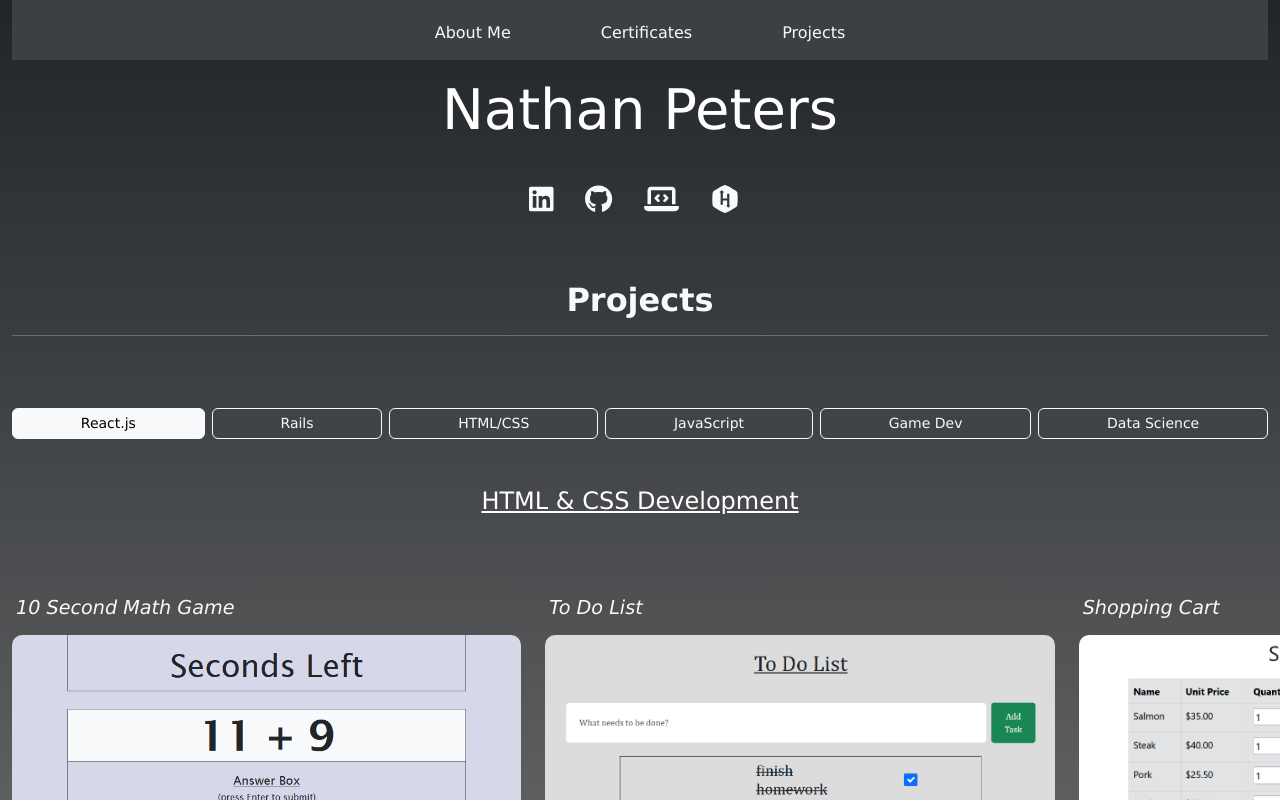
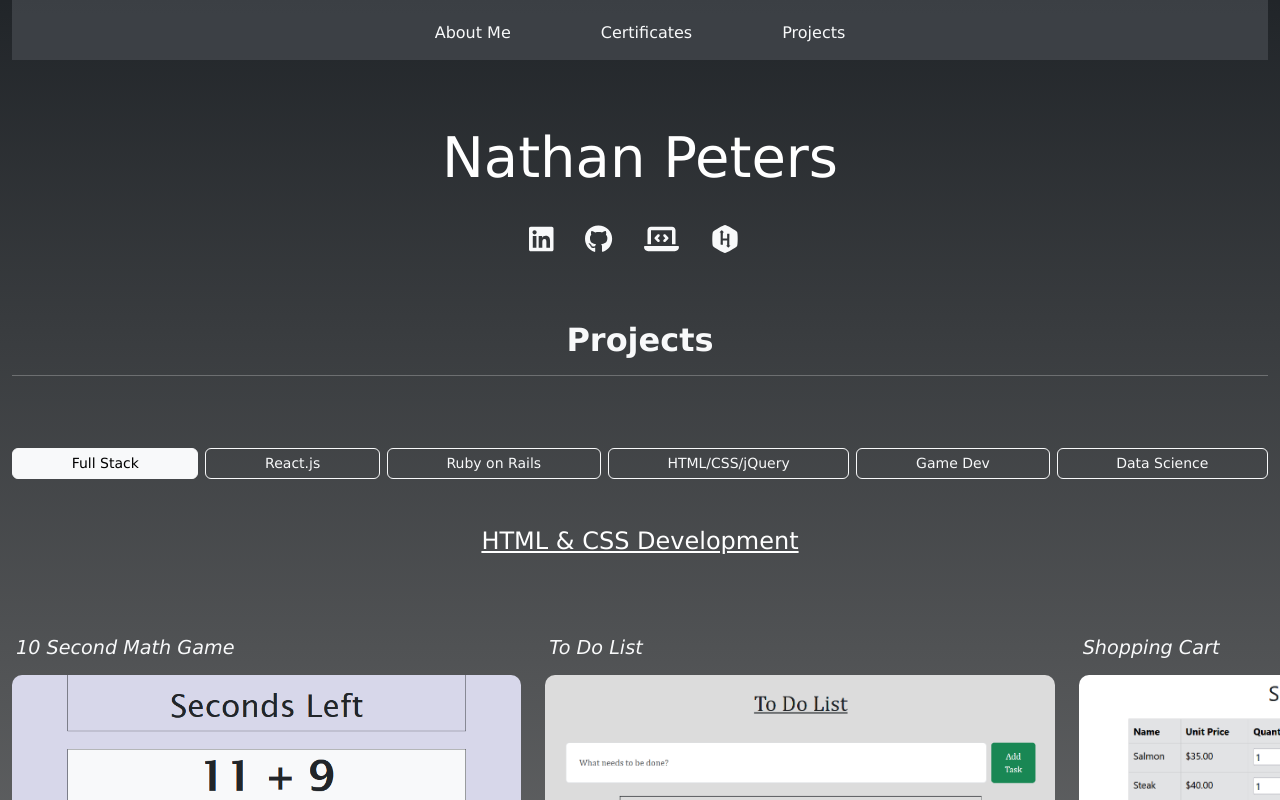
Before and after one commit to nathanpeters8/Personal-Portfolio, a React (Create React App) app: page /projects/webdev in a window 1280 px wide. Shown: the top 800 px of the page. Built offline with nearby package versions, Linux system fonts and the light colour scheme; the HTML template or start-up script is replaced by a standard one.

Commit message:
add full stack projects, improve layout at smaller screen sizes, and update skills section

```diff
--- a/src/pages/Certificates.js
+++ b/src/pages/Certificates.js
@@ -29,8 +29,80 @@ const Certificates = () => {
         </div>
         <h2 className='text-light fs-2 fw-bold d-flex justify-content-md-center mt-5'>Certificates</h2>
         <hr className='mb-5 pb-4' />
-        <div className='row'>
-          <div className='col-12 col-md-6 col-lg-4'>
+        <div className='row justify-content-center'>
+          <div className='col-8 col-md-6 col-lg-4'>
+            <div className='card cert-container text-bg-dark bg-opacity-25 mb-3'>
+              <a target='_blank' href='https://www.altcademy.com/@nathanpeters8/certificate/railsium' rel='noreferrer'>
+                <div className='aspectRatioBox mb-3 px-0' style={{ backgroundImage: `url(${certImages[5]})` }}></div>
+              </a>
+              <div className='card-body d-flex flex-column align-items-center'>
+                <h5 className='card-title text-center'>Ruby on Rails Back-End</h5>
+                <p className='card-text text-center'>
+                  Learned how to create back-end web server application with Ruby on Rails, including the MVC structure,
+                  database management with ActiveRecord, photo upload with AWS S3.
+                </p>
+              </div>
+            </div>
+          </div>
+          <div className='col-8 col-md-6 col-lg-4'>
+            <div className='card cert-container text-bg-dark bg-opacity-25 mb-3'>
+              <a target='_blank' href='https://www.altcademy.com/@nathanpeters8/certificate/rubyium' rel='noreferrer'>
+                <div className='aspectRatioBox mb-3 px-0' style={{ backgroundImage: `url(${certImages[4]})` }}></div>
+              </a>
+              <div className='card-body d-flex flex-column align-items-center'>
+                <h5 className='card-title text-center'>Ruby Programming</h5>
+                <p className='card-text text-center'>
+                  Learned basic and advanced concepts of object-oriented programming using Ruby.
+                </p>
+              </div>
+            </div>
+          </div>
+          <div className='col-8 col-md-6 col-lg-4'>
+            <div className='card cert-container text-bg-dark bg-opacity-25 mb-3'>
+              <a target='_blank' href='https://www.altcademy.com/@nathanpeters8/certificate/reactjs' rel='noreferrer'>
+                <div className='aspectRatioBox mb-3 px-0' style={{ backgroundImage: `url(${certImages[3]})` }}></div>
+              </a>
+              <div className='card-body d-flex flex-column align-items-center'>
+                <h5 className='card-title text-center'>React.js Development</h5>
+                <p className='card-text text-center'>
+                  Learned how to create web applications with React.js, including state management, routing, and API
+                  requests with Fetch.
+                </p>
+              </div>
+            </div>
+          </div>
+          <div className='col-8 col-md-6 col-lg-4'>
+            <div className='card cert-container text-bg-dark bg-opacity-25 mb-3'>
+              <a
+                target='_blank'
+                href='https://www.altcademy.com/@nathanpeters8/certificate/javascriptium'
+                rel='noreferrer'
+              >
+                <div className='aspectRatioBox mb-3 px-0' style={{ backgroundImage: `url(${certImages[1]})` }}></div>
+              </a>
+              <div className='card-body d-flex flex-column align-items-center'>
+                <h5 className='card-title text-center'>JavaScript Programming</h5>
+                <p className='card-text text-center'>
+                  Learned basic and advanced OOP concepts with JavaScript ES5 and ES6.
+                </p>
+              </div>
+            </div>
+          </div>
+          <div className='col-8 col-md-6 col-lg-4'>
+            <div className='card cert-container text-bg-dark bg-opacity-25 mb-3'>
+              <a target='_blank' href='https://www.altcademy.com/@nathanpeters8/certificate/jqueryium' rel='noreferrer'>
+                <div className='aspectRatioBox mb-3 px-0' style={{ backgroundImage: `url(${certImages[2]})` }}></div>
+              </a>
+              <div className='card-body d-flex flex-column align-items-center'>
+                <h5 className='card-title text-center'>Dynamic Website Development</h5>
+                <p className='card-text text-center'>
+                  Learned how to use JavaScript and jQuery to manipulate the DOM and create dynamic web pages. Also
+                  learned how to use AJAX to make API requests.
+                </p>
+              </div>
+            </div>
+          </div>
+          <div className='col-8 col-md-6 col-lg-4'>
             <div className='card cert-container text-bg-dark bg-opacity-25 mb-3'>
               <a
                 target='_blank'
@@ -47,75 +119,6 @@ const Certificates = () => {
               </div>
             </div>
           </div>
-          <div className='col-12 col-md-6 col-lg-4'>
-            <div className='card cert-container text-bg-dark bg-opacity-25 mb-3'>
-              <a
-                target='_blank'
-                href='https://www.altcademy.com/@nathanpeters8/certificate/javascriptium'
-                rel='noreferrer'
-              >
-                <div className='aspectRatioBox mb-3 px-0' style={{ backgroundImage: `url(${certImages[1]})` }}></div>
-              </a>
-              <div className='card-body d-flex flex-column align-items-center'>
-                <h5 className='card-title text-center'>JavaScript Programming</h5>
-                <p className='card-text text-center'>
-                  Learned basic and advanced OOP concepts with JavaScript ES5 and ES6.
-                </p>
-              </div>
-            </div>
-          </div>
-          <div className='col-12 col-md-6 col-lg-4'>
-            <div className='card cert-container text-bg-dark bg-opacity-25 mb-3'>
-              <a target='_blank' href='https://www.altcademy.com/@nathanpeters8/certificate/jqueryium' rel='noreferrer'>
-                <div className='aspectRatioBox mb-3 px-0' style={{ backgroundImage: `url(${certImages[2]})` }}></div>
-              </a>
-              <div className='card-body d-flex flex-column align-items-center'>
-                <h5 className='card-title text-center'>Dynamic Website Development</h5>
-                <p className='card-text text-center'>
-                  Learned how to use JavaScript and jQuery to manipulate the DOM and create dynamic web pages. Also learned how to use AJAX to make API requests.
-                </p>
-              </div>
-            </div>
-          </div>
-          <div className='col-12 col-md-6 col-lg-4'>
-            <div className='card cert-container text-bg-dark bg-opacity-25 mb-3'>
-              <a target='_blank' href='https://www.altcademy.com/@nathanpeters8/certificate/reactjs' rel='noreferrer'>
-                <div className='aspectRatioBox mb-3 px-0' style={{ backgroundImage: `url(${certImages[3]})` }}></div>
-              </a>
-              <div className='card-body d-flex flex-column align-items-center'>
-                <h5 className='card-title text-center'>React Development</h5>
-                <p className='card-text text-center'>
-                  Learned how to create web applications with React.js, including state management, routing, and API requests with Fetch.
-                </p>
-              </div>
-            </div>
-          </div>
-          <div className='col-12 col-md-6 col-lg-4'>
-            <div className='card cert-container text-bg-dark bg-opacity-25 mb-3'>
-              <a target='_blank' href='https://www.altcademy.com/@nathanpeters8/certificate/rubyium' rel='noreferrer'>
-                <div className='aspectRatioBox mb-3 px-0' style={{ backgroundImage: `url(${certImages[4]})` }}></div>
-              </a>
-              <div className='card-body d-flex flex-column align-items-center'>
-                <h5 className='card-title text-center'>Ruby Programming</h5>
-                <p className='card-text text-center'>
-                  Learned basic and advanced concepts of object-oriented programming using Ruby.
-                </p>
-              </div>
-            </div>
-          </div>
-          <div className='col-12 col-md-6 col-lg-4'>
-            <div className='card cert-container text-bg-dark bg-opacity-25 mb-3'>
-              <a target='_blank' href='https://www.altcademy.com/@nathanpeters8/certificate/railsium' rel='noreferrer'>
-                <div className='aspectRatioBox mb-3 px-0' style={{ backgroundImage: `url(${certImages[5]})` }}></div>
-              </a>
-              <div className='card-body d-flex flex-column align-items-center'>
-                <h5 className='card-title text-center'>Ruby on Rails Back-End</h5>
-                <p className='card-text text-center'>
-                  Learned how to create back-end web server application with Ruby on Rails, including the MVC structure, database management with ActiveRecord, photo upload with AWS S3.
-                </p>
-              </div>
-            </div>
-          </div>
         </div>
       </motion.div>
     </>
--- a/src/pages/Heading.js
+++ b/src/pages/Heading.js
@@ -5,12 +5,12 @@ const Heading = () => {
     <>
       <div className='container-xxl mt-3'>
         <div className='row pb-2'>
-          <div className='col-12 d-flex flex-column align-items-md-center flex-wrap'>
-            <div className='heading pb-2'>
+          <div className='col-12 d-flex flex-column align-items-center flex-wrap'>
+            <div className='heading pt-5'>
               <h1 className='display-4'>Nathan Peters</h1>
             </div>
           </div>
-          <div className='col-12 ps-0 mt-4 d-flex flex-column flex-sm-row flex-nowrap justify-content-start justify-content-md-center'>
+          <div className='col-12 ps-0 mt-4 d-flex flex-row flex-nowrap justify-content-center'>
             <div className='site-links h3'>
               <a
                 title='LinkedIn'
--- a/src/pages/NavBar.js
+++ b/src/pages/NavBar.js
@@ -3,8 +3,8 @@ import { Link } from 'react-router-dom';
 const NavBar = () => {
   return (
     <>
-      <nav className='navbar navbar-expand navbar-light semi-transparent px-0 pb-0 justify-content-start justify-content-md-center'>
-          <ul className='navbar-nav gap-5 text-center'>
+      <nav className='navbar navbar-expand-sm navbar-light semi-transparent px-0 pb-0 justify-content-center mb-3 mb-sm-0'>
+          <ul className='navbar-nav text-center gap-0 gap-sm-5'>
             <li className='nav-item pt-1 btn'>
               <Link to='/' className='nav-link text-light'>
                 About Me
--- a/src/pages/Projects.js
+++ b/src/pages/Projects.js
@@ -13,7 +13,28 @@ const Projects = () => {
 
   const location = useLocation();
 
-
+  const fullStackProjects = {
+    0: {
+      title: 'Airbnb Clone App',
+      softwares: ['React', 'Ruby on Rails', 'JavaScript', 'AWS S3', 'Bootstrap' ],
+      image: require('../images/FullStack/full-stack-airbnb-clone.png'),
+      urls: {
+        page: 'https://nate-full-stack-airbnb-clone-7fa822d22cd0.herokuapp.com/',
+        github: 'https://github.com/nathanpeters8/full-stack-airbnb-clone',
+      },
+      description: 'A full-stack clone of Airbnb.com, using React.js for front-end and Ruby on Rails for the back-end.',
+    },
+    1: {
+      title: 'Twitter Clone App',
+      softwares: ['React', 'Ruby on Rails', 'JavaScript', 'AWS S3', 'Bootstrap' ],
+      image: require('../images/FullStack/full-stack-twitter-clone.png'),
+      urls: {
+        page: 'https://nate-full-stack-twitter-clone-df50f9276374.herokuapp.com',
+        github: 'https://github.com/nathanpeters8/full-stack-twitter-clone',
+      },
+      description: 'A full-stack Twitter clone website using React.js for the front end and Ruby on Rails for the back end. Users can sign up, log in, post, and delete tweets, view profiles, and search tweets by keywords. Additionally, uploaded images are securely stored using AWS S3, while the rest of the data is being stored in a PostgreSQL database through Heroku.',
+    },
+  };
   const reactProjects = {
     0: {
       title: 'Currency Exchange Rate App',
@@ -277,73 +298,88 @@ const Projects = () => {
         </div>
         <h2 className='text-light fs-2 fw-bold d-flex justify-content-md-center mt-5'>Projects</h2>
         <hr className='mb-5 pb-4' />
-        <div className='project-row-btns btn-group d-flex justify-content-center gap-2 mb-5'>
+        <div className='project-row-btns btn-group d-flex justify-content-center gap-2 mb-5 flex-wrap'>
+          <Link
+            to='fullstack'
+            className={
+              'project-link btn btn-sm text-center overflow-hidden btn-outline-light rounded ' + (page === 0 ? 'active' : '')
+            }
+            onClick={() => handlePageChange(0)}
+          >
+            Full Stack
+          </Link>
           <Link
             to='react'
             className={
-              'btn btn-sm text-center overflow-hidden btn-outline-light rounded ' + (page === 0 ? 'active' : '')
+              'project-link btn btn-sm text-center overflow-hidden btn-outline-light rounded ' + (page === 1 ? 'active' : '')
             }
-            onClick={() => handlePageChange(0)}
+            onClick={() => handlePageChange(1)}
           >
             React.js
           </Link>
           <Link
             to='rubyonrails'
             className={
-              'btn btn-sm text-center overflow-hidden btn-outline-light rounded ' + (page === 1 ? 'active' : '')
+              'project-link btn btn-sm text-center overflow-hidden btn-outline-light rounded ' + (page === 2 ? 'active' : '')
             }
-            onClick={() => handlePageChange(1)}
+            onClick={() => handlePageChange(2)}
           >
-            Rails
+            Ruby on Rails
           </Link>
           <Link
             to='webdev'
             className={
-              'btn btn-sm text-center overflow-hidden btn-outline-light rounded ' + (page === 2 ? 'active' : '')
-            }
-            onClick={() => handlePageChange(2)}
-          >
-            HTML/CSS
-          </Link>
-          <Link
-            to='javascript'
-            className={
-              'btn btn-sm text-center overflow-hidden btn-outline-light rounded ' + (page === 3 ? 'active' : '')
+              'project-link btn btn-sm text-center overflow-hidden btn-outline-light rounded ' + (page === 3 ? 'active' : '')
             }
             onClick={() => handlePageChange(3)}
           >
+            HTML/CSS/jQuery
+          </Link>
+          {/* <Link
+            to='javascript'
+            className={
+              'project-link btn btn-sm text-center overflow-hidden btn-outline-light rounded ' + (page === 4 ? 'active' : '')
+            }
+            onClick={() => handlePageChange(4)}
+          >
             JavaScript
-          </Link>
+          </Link> */}
           <Link
             to='gamedev'
             className={
-              'btn btn-sm text-center overflow-hidden btn-outline-light rounded ' + (page === 4 ? 'active' : '')
+              'project-link btn btn-sm text-center overflow-hidden btn-outline-light rounded ' + (page === 5 ? 'active' : '')
             }
-            onClick={() => handlePageChange(4)}
+            onClick={() => handlePageChange(5)}
           >
             Game Dev
           </Link>
           <Link
             to='datascience'
             className={
-              'btn btn-sm text-center overflow-hidden btn-outline-light rounded ' + (page === 5 ? 'active' : '')
+              'project-link btn btn-sm text-center overflow-hidden btn-outline-light rounded ' + (page === 6 ? 'active' : '')
             }
-            onClick={() => handlePageChange(5)}
+            onClick={() => handlePageChange(6)}
           >
             Data Science
           </Link>
         </div>
         <Routes location={location}>
           <Route
+            path='fullstack'
+            element={
+              <ProjectsRowTemplate projects={fullStackProjects} title='Full-Stack Web Development' direction={direction} />
+            }
+          />
+          <Route
             path='react'
             element={
-              <ProjectsRowTemplate projects={reactProjects} title='React.js Development' direction={direction} />
+              <ProjectsRowTemplate projects={reactProjects} title='Front-End Development w/ React.js' direction={direction} />
             }
           />
           <Route
             path='rubyonrails'
             element={
-              <ProjectsRowTemplate projects={rubyOnRailsProjects} title='Ruby On Rails' direction={direction} />
+              <ProjectsRowTemplate projects={rubyOnRailsProjects} title='Back-End Development w/ Ruby on Rails' direction={direction} />
             }
           />
           <Route
@@ -370,7 +406,7 @@ const Projects = () => {
               />
             }
           />
-          <Route path='' element={<Navigate to='/projects/react' />} />
+          <Route path='' element={<Navigate to='/projects/fullstack' />} />
         </Routes>
         <footer>
           <a href='https://www.altcademy.com/' className='text-white d-flex pb-2 text-decoration-none'>
--- a/src/pages/ProjectsRowTemplate.js
+++ b/src/pages/ProjectsRowTemplate.js
@@ -45,7 +45,7 @@ const ProjectsRowTemplate = (props) => {
           x: { type: 'spring', stiffness: 300},
         }}
       >
-        <div className={'row ' + (Object.keys(props.projects).length < 3 ? 'justify-content-lg-around ' : 'overflow-scroll ') + 'overflow-hidden flex-nowrap mt-4 mb-5 flex-row'}>
+        <div className={'row ' + (Object.keys(props.projects).length < 3 ? 'justify-content-lg-around ' :  '') + 'overflow-scroll overflow-hidden flex-nowrap mt-4 mb-5 flex-row'}>
           {(() => {
             return Object.keys(props.projects).map((proj, i) => {
               return (
```
Also changed, not shown: src/pages/Resume.js (+11 -12 lines), src/style.css (+15 -0 lines), src/images/FullStack/full-stack-airbnb-clone.png (added), src/images/FullStack/full-stack-twitter-clone.png (added).
